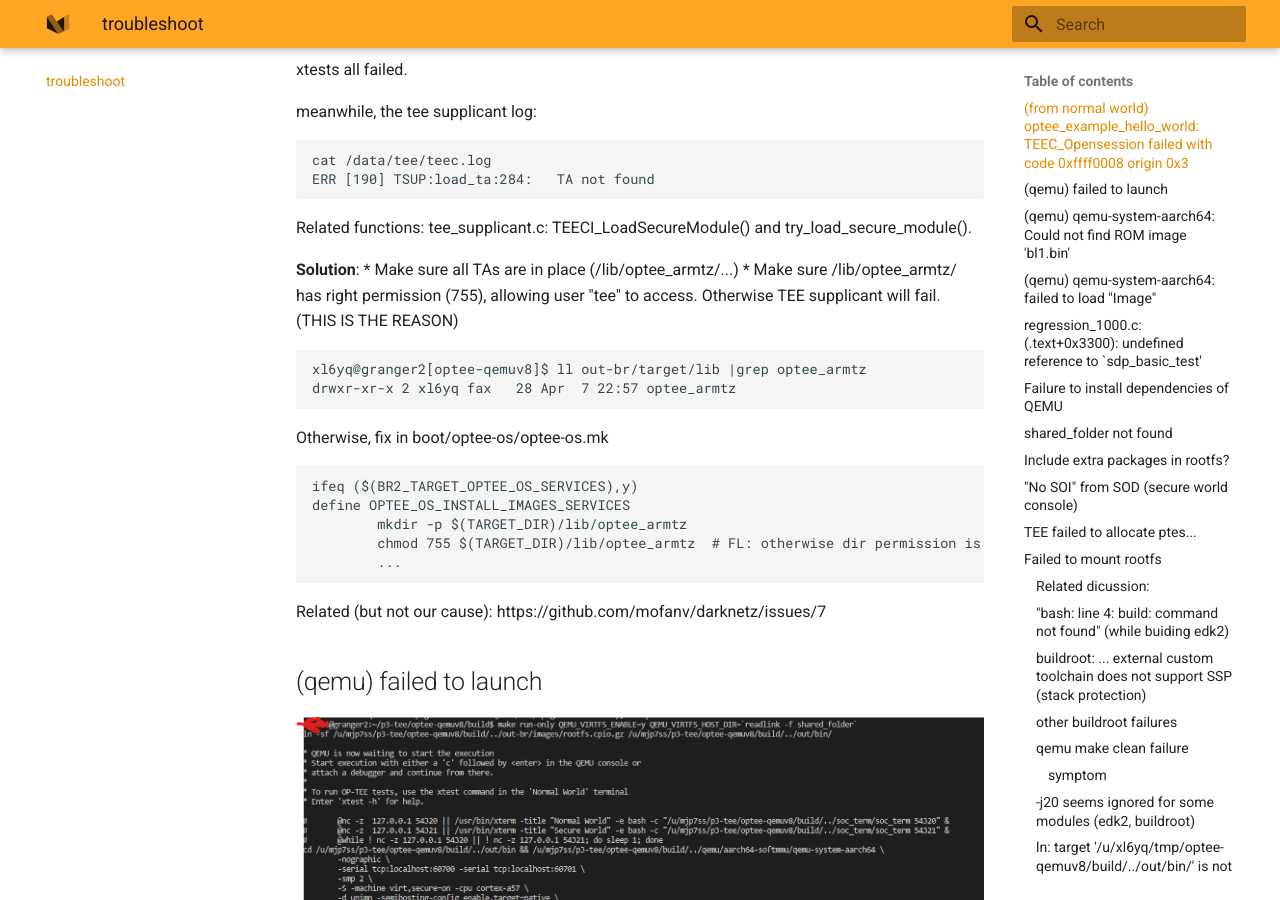
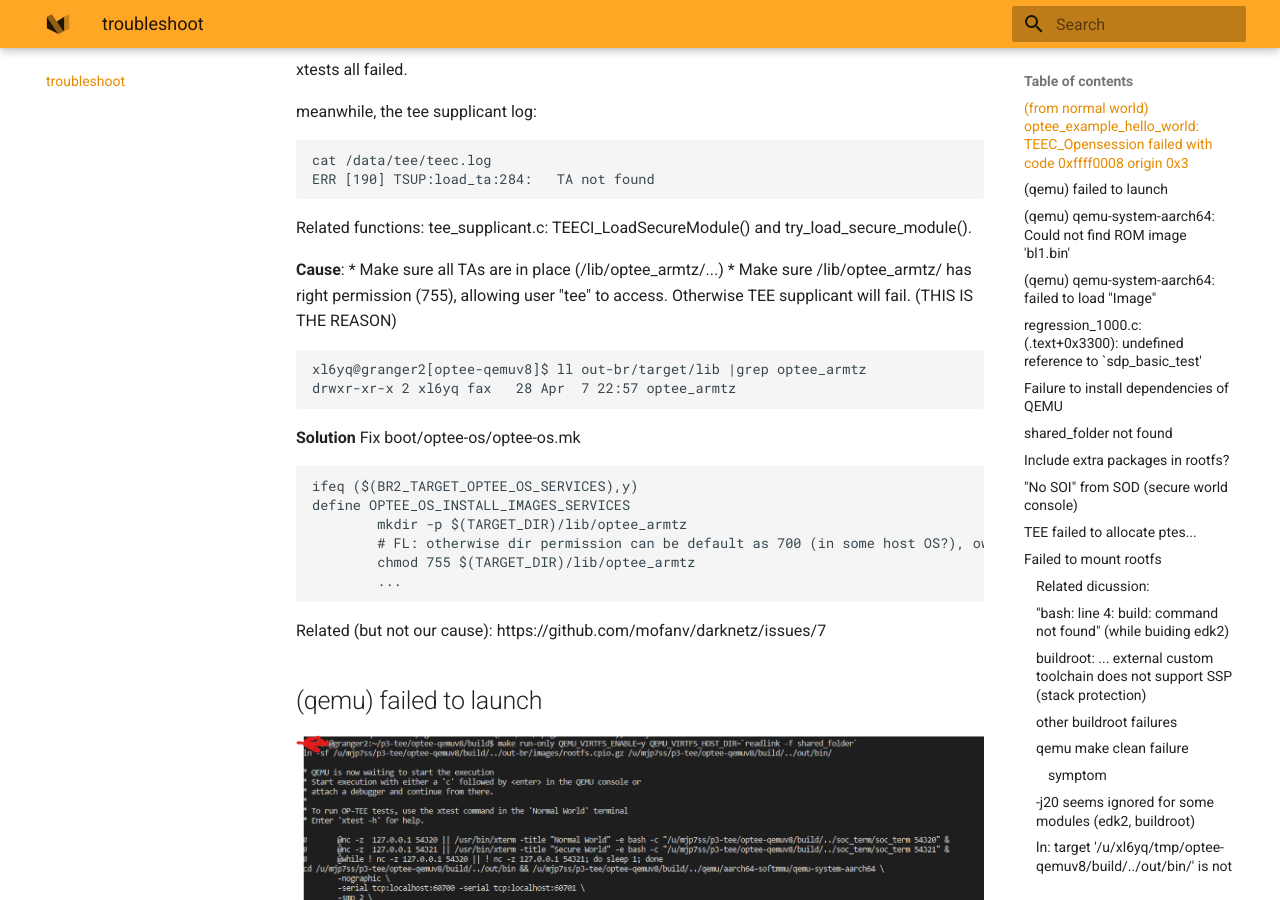
Before and after one commit to fxlin/p3-tee, an MkDocs documentation site: the page built from docs/issues.md, in a window 1280 px wide and 900 px high, scrolled down 298 px. Built offline with MkDocs 1.6.1 and Material for MkDocs 9.7.7, drawn with Linux system fonts in a browser that asks for light colours.

Commit message:
Update issues.md

````diff
--- a/docs/issues.md
+++ b/docs/issues.md
@@ -12,19 +12,22 @@ ERR [190] TSUP:load_ta:284:   TA not found
 ```
 Related functions: tee_supplicant.c: TEECI_LoadSecureModule() and try_load_secure_module().
 
-**Solution**:
+**Cause**:
 * Make sure all TAs are in place (/lib/optee_armtz/...)
 * Make sure /lib/optee_armtz/ has right permission (755), allowing user "tee" to access. Otherwise TEE supplicant will fail. (THIS IS THE REASON)
 ```
 xl6yq@granger2[optee-qemuv8]$ ll out-br/target/lib |grep optee_armtz
 drwxr-xr-x 2 xl6yq fax   28 Apr  7 22:57 optee_armtz
 ```
-Otherwise, fix in boot/optee-os/optee-os.mk
+
+**Solution**
+Fix boot/optee-os/optee-os.mk
 ```
 ifeq ($(BR2_TARGET_OPTEE_OS_SERVICES),y)
 define OPTEE_OS_INSTALL_IMAGES_SERVICES
         mkdir -p $(TARGET_DIR)/lib/optee_armtz
-        chmod 755 $(TARGET_DIR)/lib/optee_armtz  # FL: otherwise dir permission is 700, owned by root. user `tee` (tee-supplicant) can't read
+        # FL: otherwise dir permission can be default as 700 (in some host OS?), owned by root. user `tee` (tee-supplicant) can't read
+        chmod 755 $(TARGET_DIR)/lib/optee_armtz
         ...
 ```
 
````
